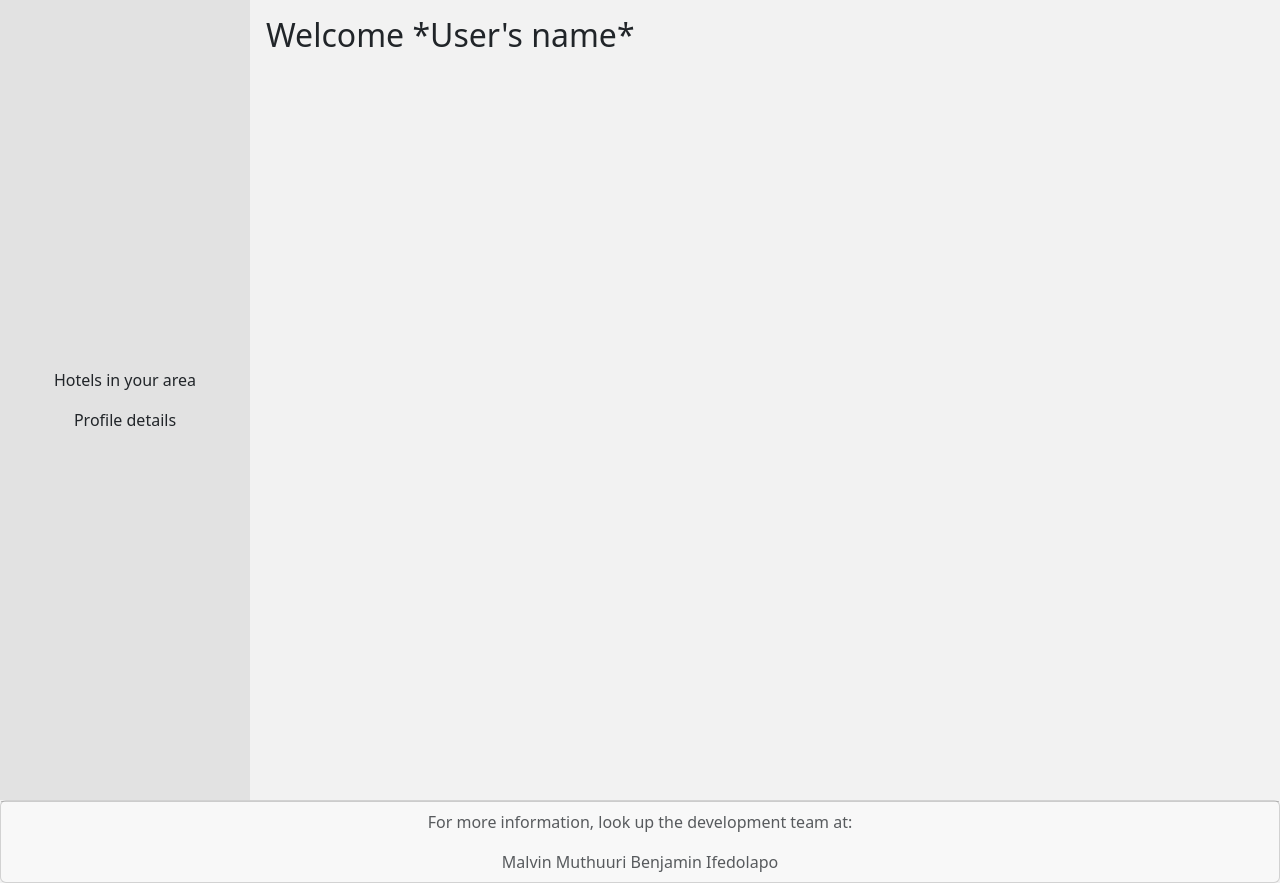
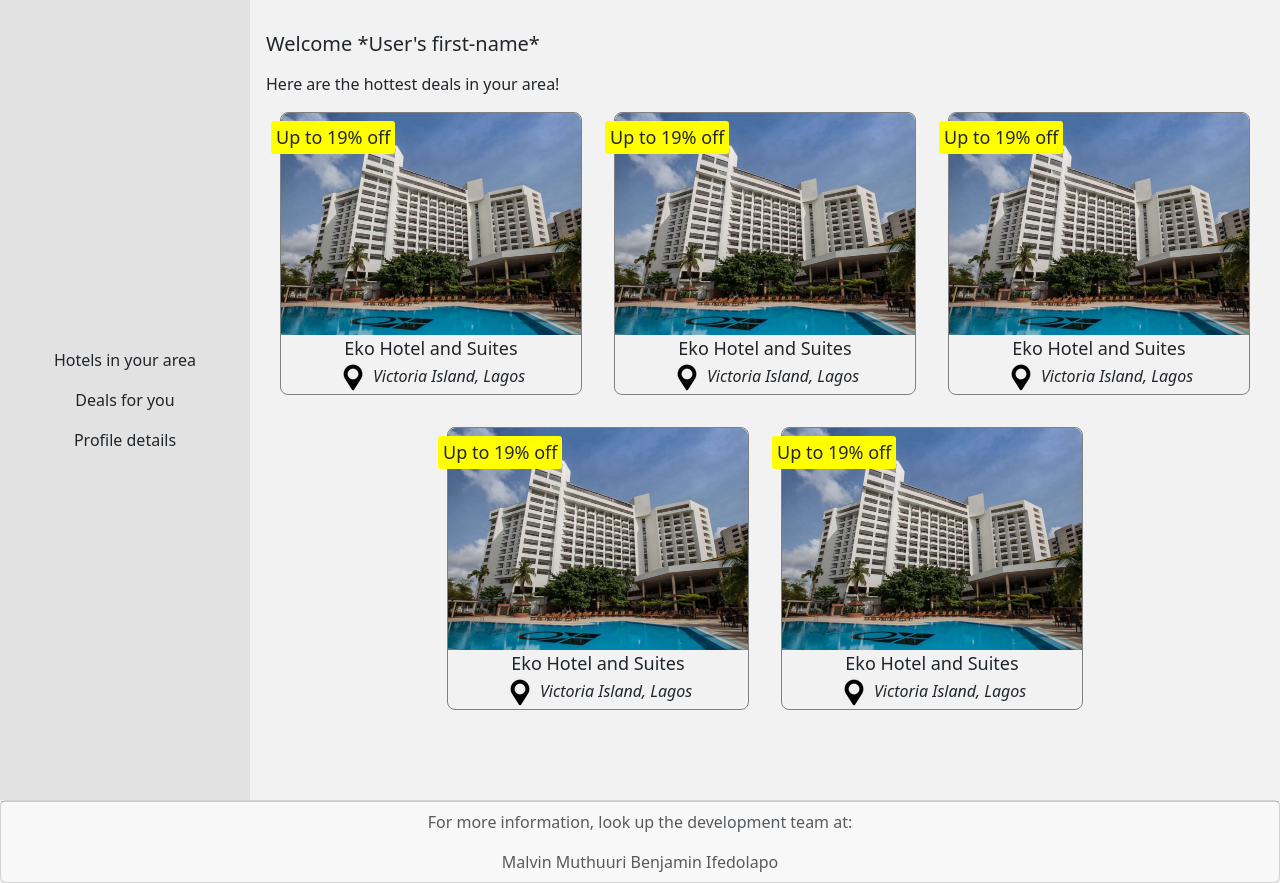
Before and after one commit to malvinmuthuuri47/portfolio_project, a Flask app: page /dashboard in a window 1280 px wide. Shown: the part 56-939 px from the top of the page. Run offline with Flask 3, Linux system fonts and the light colour scheme; a user stored in the database is signed in.

Commit message:
Half completed the dashboard

```diff
--- a/HTML_intro/website/templates/Dashboard.html
+++ b/HTML_intro/website/templates/Dashboard.html
@@ -11,19 +11,52 @@
 
     <section class="sidebar">
         <a href="">Hotels in your area</a>
+        <a href="">Deals for you</a>
         <a href="">Profile details </a>
     </section>
 
+
+    <!-- main area -->
+
     <section class="main-page">
-        <h2>Welcome *User's name*</h2>
+        <h5>Welcome *User's first-name*</h5>
+        <p>Here are the hottest deals in your area!</p>
 
-        <div class="area-hotels">
-            <div class="area-hotel">
-                <img src="" alt="">
-                <div class="name"></div>
-                <div class="location"></div>
-            </div>
-        </div>
+
+        <!-- Note that the classes are the same with that of the Popular deals page because they are basically the same styles -->
+
+        <div class="top-deals">
+            <a href="{{ url_for('views.hotel') }}" class="top-deal">
+                <img src="../static/images/Eko-Hotel.webp" alt="">
+                <div class="percentage-off">Up to 19% off</div>
+                <div class="top-deal-name">Eko Hotel and Suites</div>
+                <div class="location"><img src="../static/location.png" alt=""> Victoria Island, Lagos</div>
+            </a>
+            <a href="" class="top-deal">
+                <img src="../static/images/Eko-Hotel.webp" alt="">
+                <div class="percentage-off">Up to 19% off</div>
+                <div class="top-deal-name">Eko Hotel and Suites</div>
+                <div class="location"><img src="../static/location.png" alt=""> Victoria Island, Lagos</div>
+            </a>
+            <a href="" class="top-deal">
+                <img src="../static/images/Eko-Hotel.webp" alt="">
+                <div class="percentage-off">Up to 19% off</div>
+                <div class="top-deal-name">Eko Hotel and Suites</div>
+                <div class="location"><img src="../static/location.png" alt=""> Victoria Island, Lagos</div>
+            </a>
+            <a href="" class="top-deal">
+                <img src="../static/images/Eko-Hotel.webp" alt="">
+                <div class="percentage-off">Up to 19% off</div>
+                <div class="top-deal-name">Eko Hotel and Suites</div>
+                <div class="location"><img src="../static/location.png" alt=""> Victoria Island, Lagos</div>
+            </a>
+            <a href="" class="top-deal">
+                <img src="../static/images/Eko-Hotel.webp" alt="">
+                <div class="percentage-off">Up to 19% off</div>
+                <div class="top-deal-name">Eko Hotel and Suites</div>
+                <div class="location"><img src="../static/location.png" alt=""> Victoria Island, Lagos</div>
+            </a>
+
     </section>
 
 </div>
```
